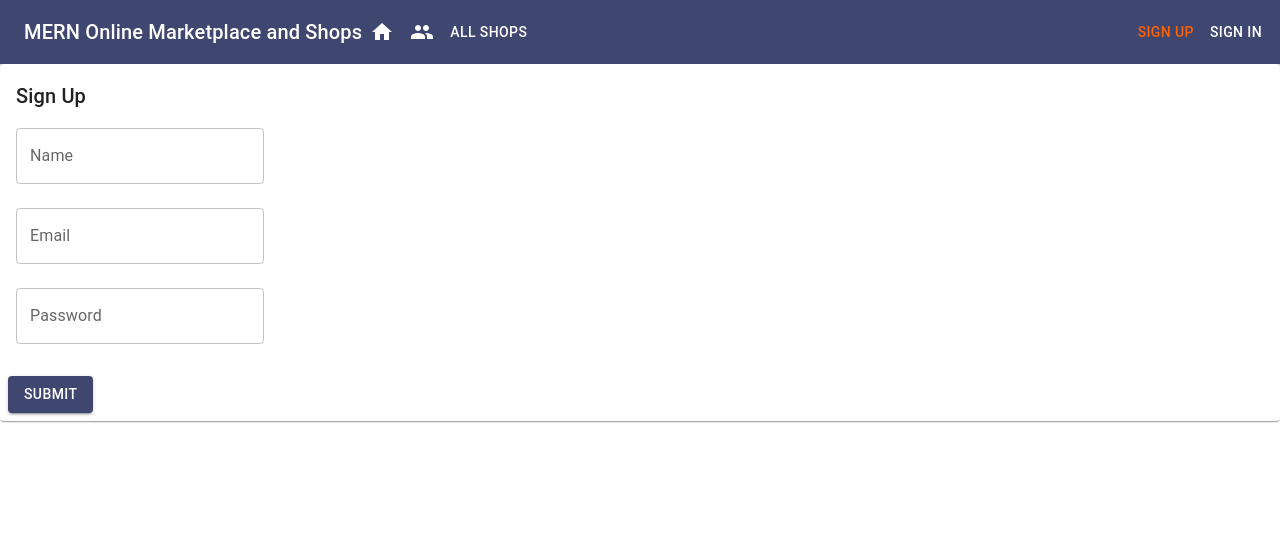
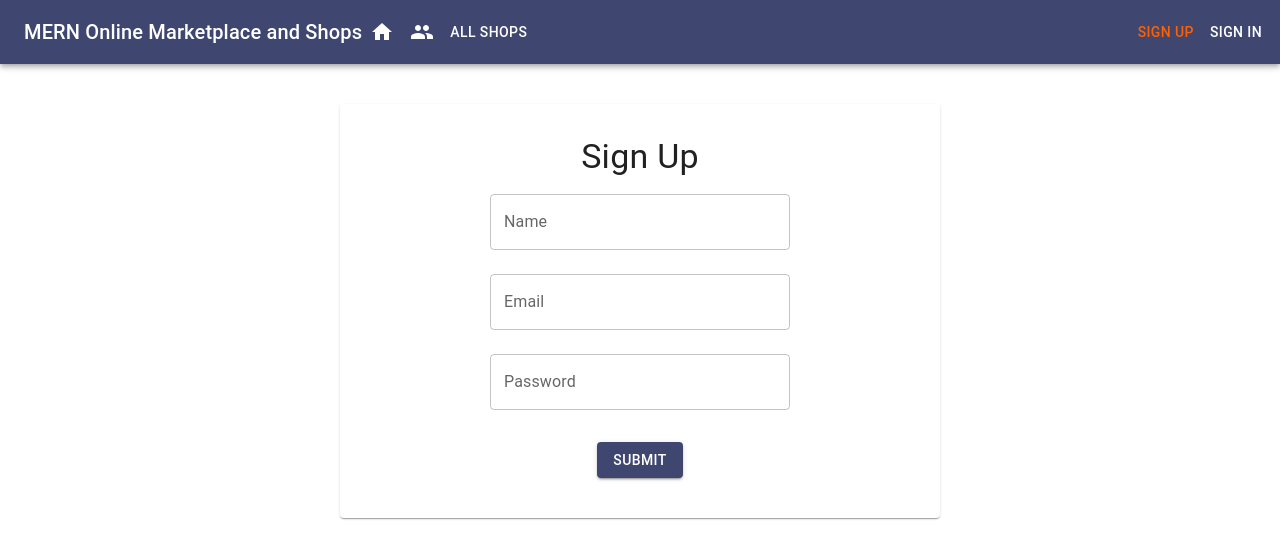
Before and after one commit to sla686/full-stack-online-project, a React (Create React App) app in the folder client/: page /signup in a window 1280 px wide. Shown: the top 558 px of the page. Built offline with nearby package versions, Linux system fonts and the light colour scheme.

Commit message:
improved styles in users components

```diff
--- a/client/src/components/user/EditProfile.tsx
+++ b/client/src/components/user/EditProfile.tsx
@@ -9,15 +9,49 @@ import Icon from '@mui/material/Icon'
 import TextField from '@mui/material/TextField'
 import FormControlLabel from '@mui/material/FormControlLabel'
 import Switch from '@mui/material/Switch'
-
-// import { useTheme } from '@mui/material/styles'
+import { styled } from '@mui/system'
 
 import { read, update } from '../user/api-user'
 import auth from '../auth/auth-helper'
 import { User } from '../../types/user'
+import theme from '../../styles/theme'
+
+const styles = {
+  error: {
+    verticalAlign: 'middle',
+  },
+  textField: {
+    marginLeft: theme.spacing(1),
+    marginRight: theme.spacing(1),
+    width: 300,
+  },
+  submit: {
+    margin: 'auto',
+    marginBottom: theme.spacing(2),
+  },
+}
+
+const StyledCard = styled(Card)(({ theme }) => ({
+  maxWidth: 600,
+  margin: 'auto',
+  textAlign: 'center',
+  marginTop: theme.spacing(5),
+  paddingBottom: theme.spacing(2),
+}))
+
+const Title = styled(Typography)(() => ({
+  margin: theme.spacing(2),
+}))
+
+const SellerTitle = styled(Typography)(() => ({
+  marginTop: theme.spacing(2),
+}))
+
+/* const StyledSwitch = styled(Switch)(() => ({
+  '&.Mui-checked': {},
+})) */
 
 const EditProfile = () => {
-  // const theme = useTheme()
   const [values, setValues] = useState({
     userId: '',
     name: '',
@@ -110,15 +144,16 @@ const EditProfile = () => {
   }
 
   return (
-    <Card>
+    <StyledCard>
       <CardContent>
-        <Typography variant="h6">Edit Profile</Typography>
+        <Title variant="h4">Edit Profile</Title>
         <TextField
           id="name"
           label="Name"
           value={values.name}
           onChange={handleChange('name')}
           margin="normal"
+          style={styles.textField}
         />
         <br />
         <TextField
@@ -128,6 +163,7 @@ const EditProfile = () => {
           value={values.email}
           onChange={handleChange('email')}
           margin="normal"
+          style={styles.textField}
         />
         <br />
         <TextField
@@ -137,8 +173,9 @@ const EditProfile = () => {
           value={values.password}
           onChange={handleChange('password')}
           margin="normal"
+          style={styles.textField}
         />
-        <Typography variant="subtitle1">Seller Account</Typography>
+        <SellerTitle variant="subtitle1">Seller Account</SellerTitle>
         <FormControlLabel
           control={<Switch checked={values.seller} onChange={handleCheck} />}
           label={values.seller ? 'Active' : 'Inactive'}
@@ -146,17 +183,24 @@ const EditProfile = () => {
         <br />{' '}
         {values.error && (
           <Typography component="p" color="error">
-            <Icon color="error">error</Icon>
+            <Icon color="error" style={styles.error}>
+              error
+            </Icon>
             {values.error}
           </Typography>
         )}
       </CardContent>
       <CardActions>
-        <Button color="primary" variant="contained" onClick={clickSubmit}>
+        <Button
+          color="primary"
+          variant="contained"
+          onClick={clickSubmit}
+          style={styles.submit}
+        >
           Submit
         </Button>
       </CardActions>
-    </Card>
+    </StyledCard>
   )
 }
 
--- a/client/src/components/user/Profile.tsx
+++ b/client/src/components/user/Profile.tsx
@@ -13,18 +13,28 @@ import IconButton from '@mui/material/IconButton'
 import Person from '@mui/icons-material/Person'
 import Edit from '@mui/icons-material/Edit'
 
-// import ArrowForward from '@mui/icons-material/ArrowForward'
-import { useTheme } from '@mui/material/styles'
-
 import { read } from '../user/api-user'
 import auth from '../auth/auth-helper'
 import { User } from '../../types/user'
 import DeleteUser from './DeleteUser'
+import theme from '../../styles/theme'
+
+const styles = {
+  root: {
+    maxWidth: 600,
+    margin: 'auto',
+    padding: theme.spacing(3),
+    marginTop: theme.spacing(5),
+    textAlign: 'center',
+  },
+  title: {
+    margin: `${theme.spacing(3)} 0 ${theme.spacing(2)}`,
+  },
+}
 
 const Profile = () => {
   const [user, setUser] = useState<User>()
   const [redirectToSignin, setRedirectToSignin] = useState(false)
-  const theme = useTheme()
   const { userId } = useParams()
 
   useEffect(() => {
@@ -55,21 +65,8 @@ const Profile = () => {
   }
 
   return (
-    <Paper
-      sx={{
-        maxWidth: 600,
-        margin: 'auto',
-        padding: theme.spacing(3),
-        marginTop: theme.spacing(5),
-      }}
-      elevation={4}
-    >
-      <Typography
-        sx={{
-          margin: `${theme.spacing(3)} 0 ${theme.spacing(2)}`,
-        }}
-        variant="h6"
-      >
+    <Paper sx={styles.root} elevation={4}>
+      <Typography sx={styles.title} variant="h4">
         Profile
       </Typography>
       <List dense>
--- a/client/src/components/user/SignUp.tsx
+++ b/client/src/components/user/SignUp.tsx
@@ -14,6 +14,32 @@ import DialogContentText from '@mui/material/DialogContentText'
 import DialogTitle from '@mui/material/DialogTitle'
 
 import { create } from './api-user'
+import theme from '../../styles/theme'
+
+const styles = {
+  card: {
+    maxWidth: 600,
+    margin: 'auto',
+    textAlign: 'center',
+    marginTop: theme.spacing(5),
+    paddingBottom: theme.spacing(2),
+  },
+  error: {
+    verticalAlign: 'middle',
+  },
+  title: {
+    marginTop: theme.spacing(2),
+  },
+  textField: {
+    marginLeft: theme.spacing(1),
+    marginRight: theme.spacing(1),
+    width: 300,
+  },
+  submit: {
+    margin: 'auto',
+    marginBottom: theme.spacing(2),
+  },
+}
 
 const SignUp = () => {
   const [values, setValues] = useState({
@@ -46,16 +72,19 @@ const SignUp = () => {
   }
 
   return (
-    <div>
-      <Card>
+    <>
+      <Card sx={styles.card}>
         <CardContent>
-          <Typography variant="h6">Sign Up</Typography>
+          <Typography variant="h4" sx={styles.title}>
+            Sign Up
+          </Typography>
           <TextField
             id="name"
             label="Name"
             value={values.name}
             onChange={handleChange('name')}
             margin="normal"
+            sx={styles.textField}
           />
           <br />
           <TextField
@@ -65,6 +94,7 @@ const SignUp = () => {
             value={values.email}
             onChange={handleChange('email')}
             margin="normal"
+            sx={styles.textField}
           />
           <br />
           <TextField
@@ -74,17 +104,25 @@ const SignUp = () => {
             value={values.password}
             onChange={handleChange('password')}
             margin="normal"
+            sx={styles.textField}
           />
           <br />{' '}
           {values.error && (
             <Typography component="p" color="error">
-              <Icon color="error">error</Icon>
+              <Icon color="error" sx={styles.error}>
+                error
+              </Icon>
               {values.error}
             </Typography>
           )}
         </CardContent>
         <CardActions>
-          <Button color="primary" variant="contained" onClick={clickSubmit}>
+          <Button
+            color="primary"
+            variant="contained"
+            onClick={clickSubmit}
+            sx={styles.submit}
+          >
             Submit
           </Button>
         </CardActions>
@@ -104,7 +142,7 @@ const SignUp = () => {
           </Link>
         </DialogActions>
       </Dialog>
-    </div>
+    </>
   )
 }
 
--- a/client/src/components/user/Users.tsx
+++ b/client/src/components/user/Users.tsx
@@ -52,7 +52,7 @@ const Users = () => {
 
   return (
     <PaperStyle elevation={4}>
-      <TypographyStyle variant="h6">All Users</TypographyStyle>
+      <TypographyStyle variant="h4">All Users</TypographyStyle>
       <List dense>
         {users.map((item, i) => (
           <Link to={'/users/' + item._id} key={i}>
```
